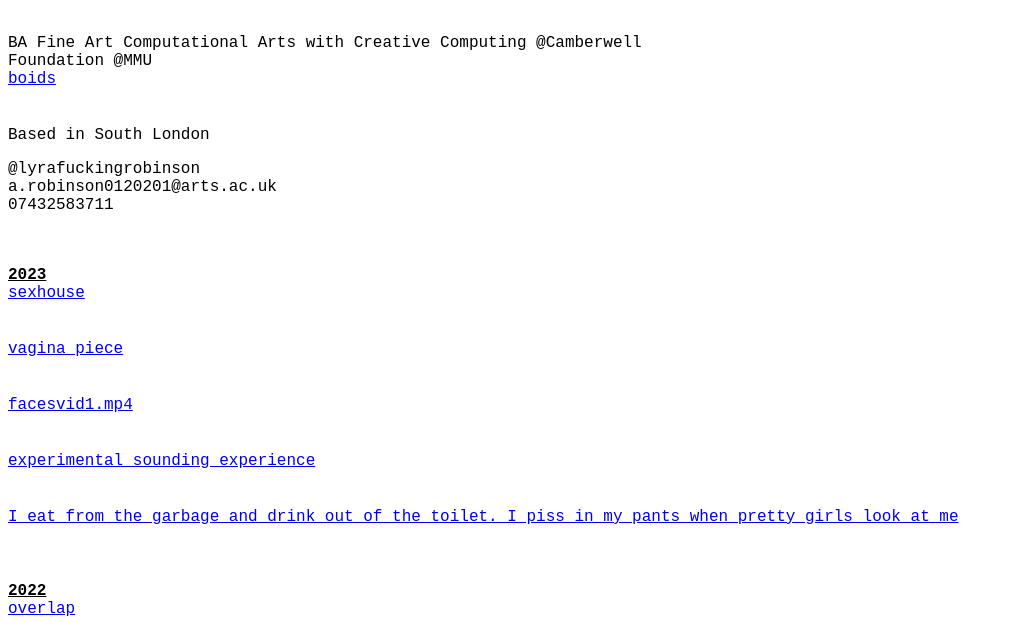
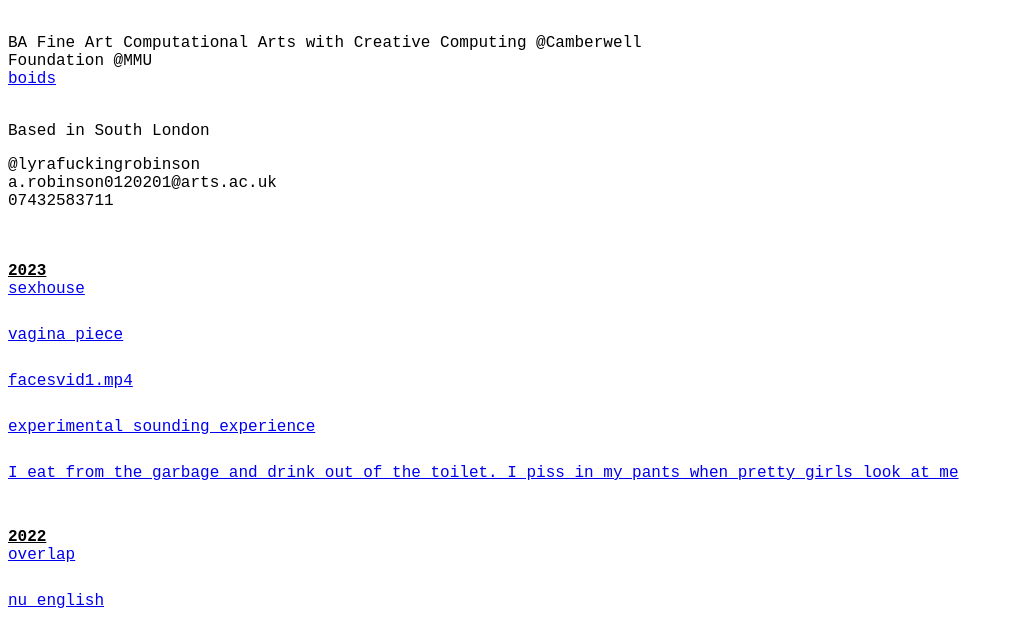
Before and after one commit to lyrarobinson/lyrarobinson.github.io, a plain HTML site: page index.html in a window 1280 px wide. Shown: the part 124-759 px from the top of the page, without its empty margins (0-1013 px from the left). Drawn offline with Linux system fonts and the light colour scheme.

Commit message:
Update index.html

```diff
--- a/index.html
+++ b/index.html
@@ -9,7 +9,7 @@
     }
 
     a {
-        margin-bottom: 20px; /* Adjust the value as needed */
+        margin-bottom: 10px; /* Adjust the value as needed */
         display: block; /* This ensures the margin is applied vertically */
     }
       /* Define styles for the boids */
```
